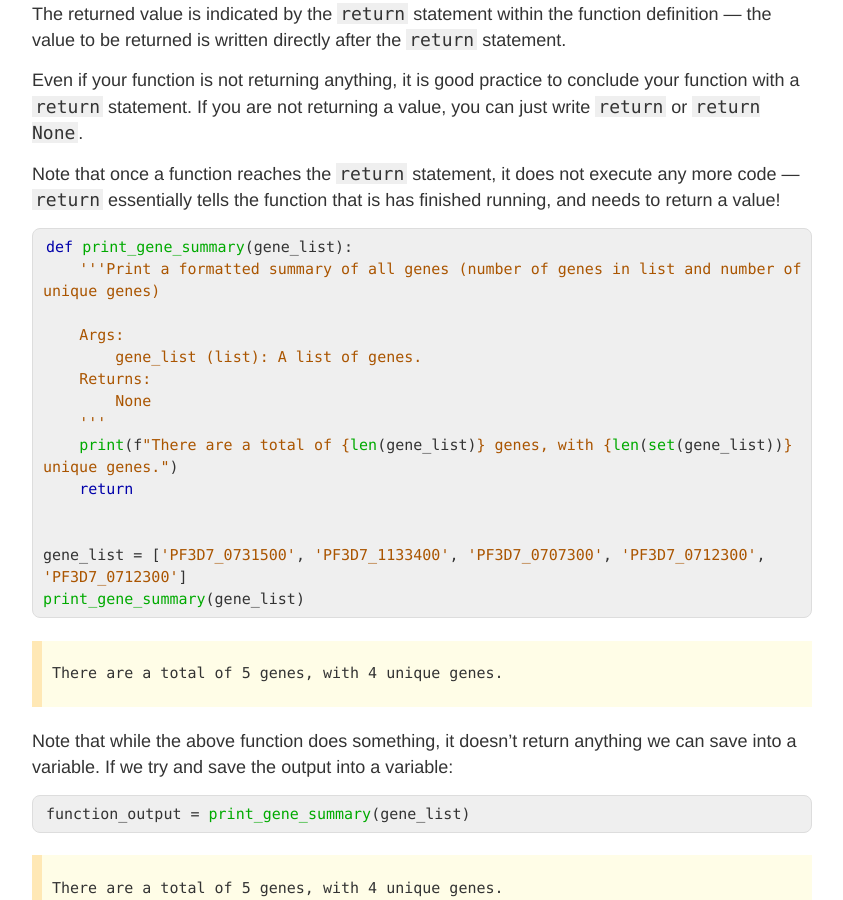
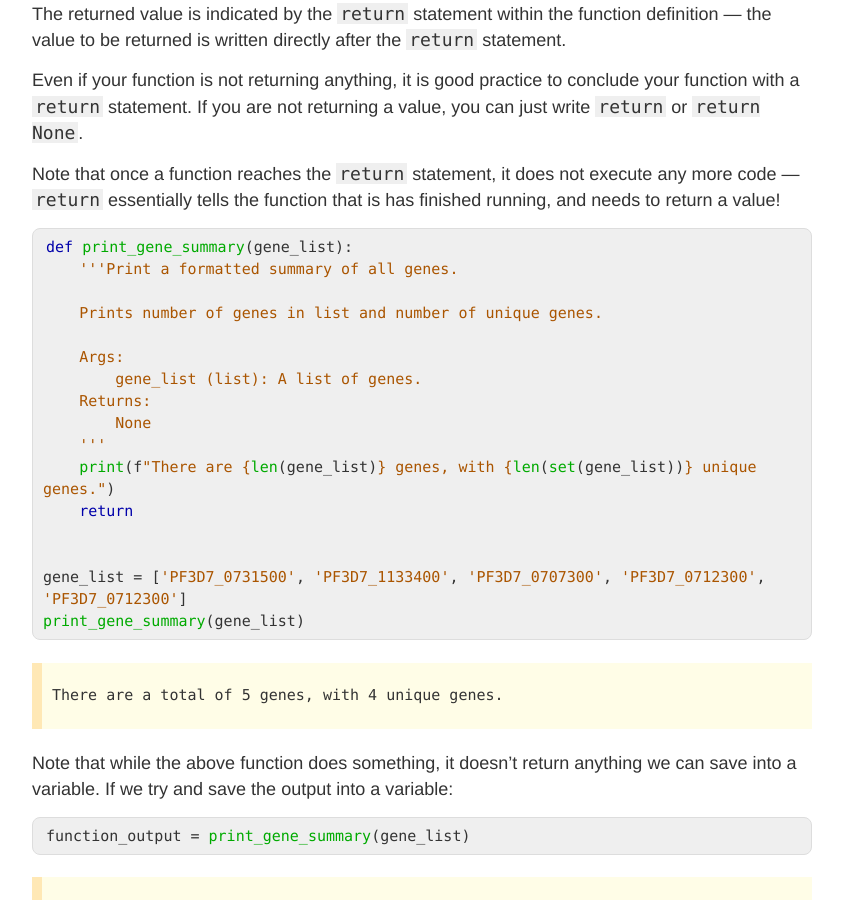
Before and after one commit to andrewguy/Training, a Jekyll site: the page built from workshops/Intro_to_Python/lessons/03_functions-loops-and-conditionals.md, in a window 1280 px wide and 900 px high, scrolled down 1368 px. Shown: the whole window, without its empty margins (218-1061 px from the left). Built offline with Jekyll 4.4.1, drawn with Linux system fonts in a browser that asks for light colours; our own code applies the rules of GitHub Pages for plain Markdown files; some of the changed text lies outside the part shown.

Commit message:
Minor formatting fixes

````diff
--- a/workshops/Intro_to_Python/lessons/03_functions-loops-and-conditionals.md
+++ b/workshops/Intro_to_Python/lessons/03_functions-loops-and-conditionals.md
@@ -65,14 +65,16 @@ Note that once a function reaches the `return` statement, it does not execute an
 
 ```python
 def print_gene_summary(gene_list):
-    '''Print a formatted summary of all genes (number of genes in list and number of unique genes)
+    '''Print a formatted summary of all genes.
+
+    Prints number of genes in list and number of unique genes.
 
     Args:
         gene_list (list): A list of genes.
     Returns:
         None
     '''
-    print(f"There are a total of {len(gene_list)} genes, with {len(set(gene_list))} unique genes.")
+    print(f"There are {len(gene_list)} genes, with {len(set(gene_list))} unique genes.")
     return
 
 
@@ -260,6 +262,8 @@ Combined with `for` loops, `if` blocks allow us to create complex rules for proc
 
 However, there are often better ways of filtering and processing data using dedicated packages such as `numpy` or `pandas` &mdash; more on this later!
 
-[**&#8592; Previous Lesson: Variables and data types**](https://andrewguy.github.io/training/workshops/Intro_to_Python/lessons/02_variables-and-data-types)
 
 [**Next Lesson: Imports and Packages &#8594;**](https://andrewguy.github.io/training/workshops/Intro_to_Python/lessons/04_imports-and-packages)
+
+
+[**&#8592; Previous Lesson: Variables and data types**](https://andrewguy.github.io/training/workshops/Intro_to_Python/lessons/02_variables-and-data-types)
````
Also changed, not shown: workshops/Intro_to_Python/lessons/01_Intro-to-Python.md (+1 -2 lines), workshops/Intro_to_Python/lessons/02_variables-and-data-types.md (+2 -1 lines), workshops/Intro_to_Python/lessons/04_imports-and-packages.md (+3 -2 lines), workshops/Intro_to_Python/lessons/05_data-manipulation-and-plotting.md (+4 -1 lines).
